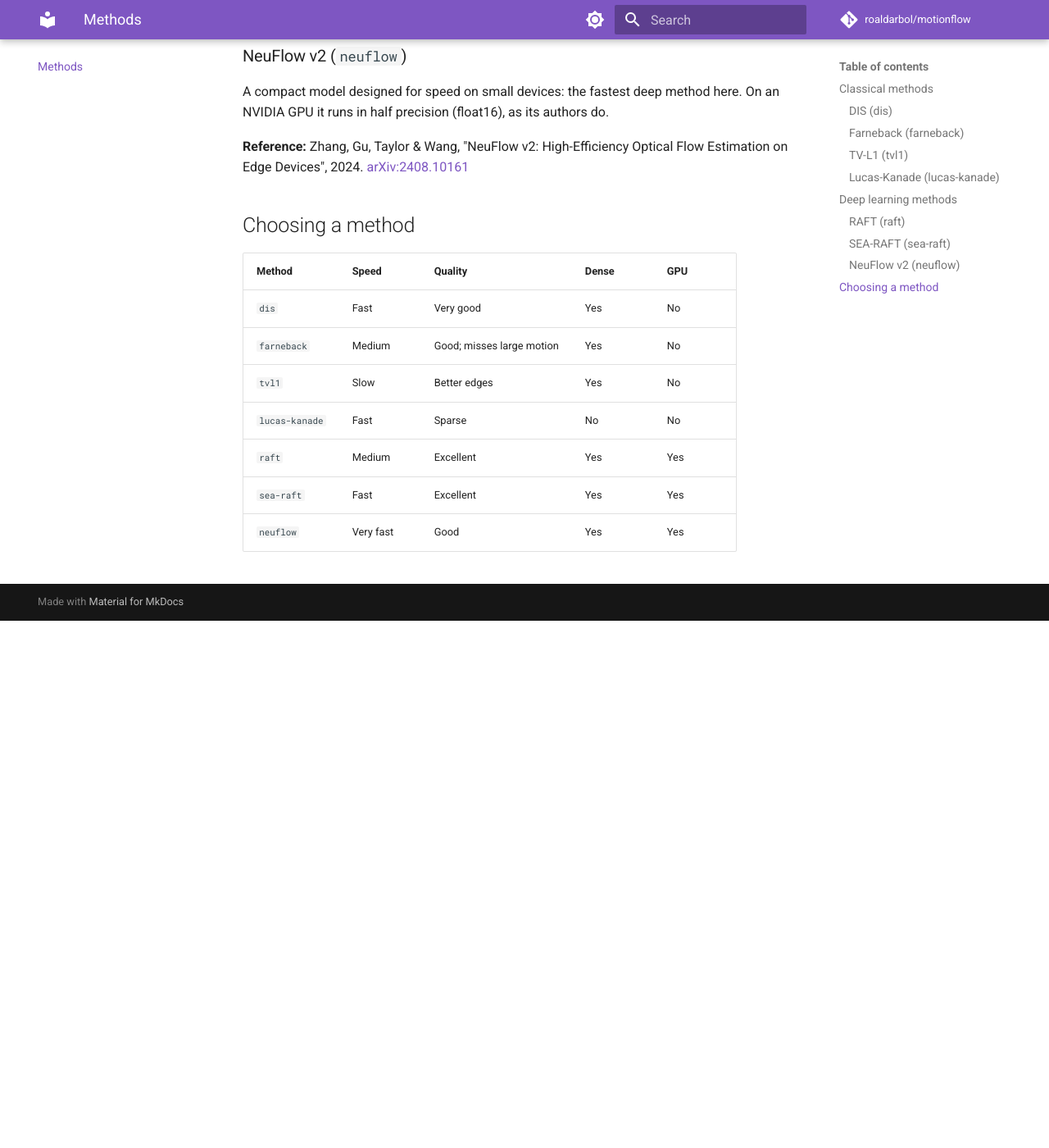
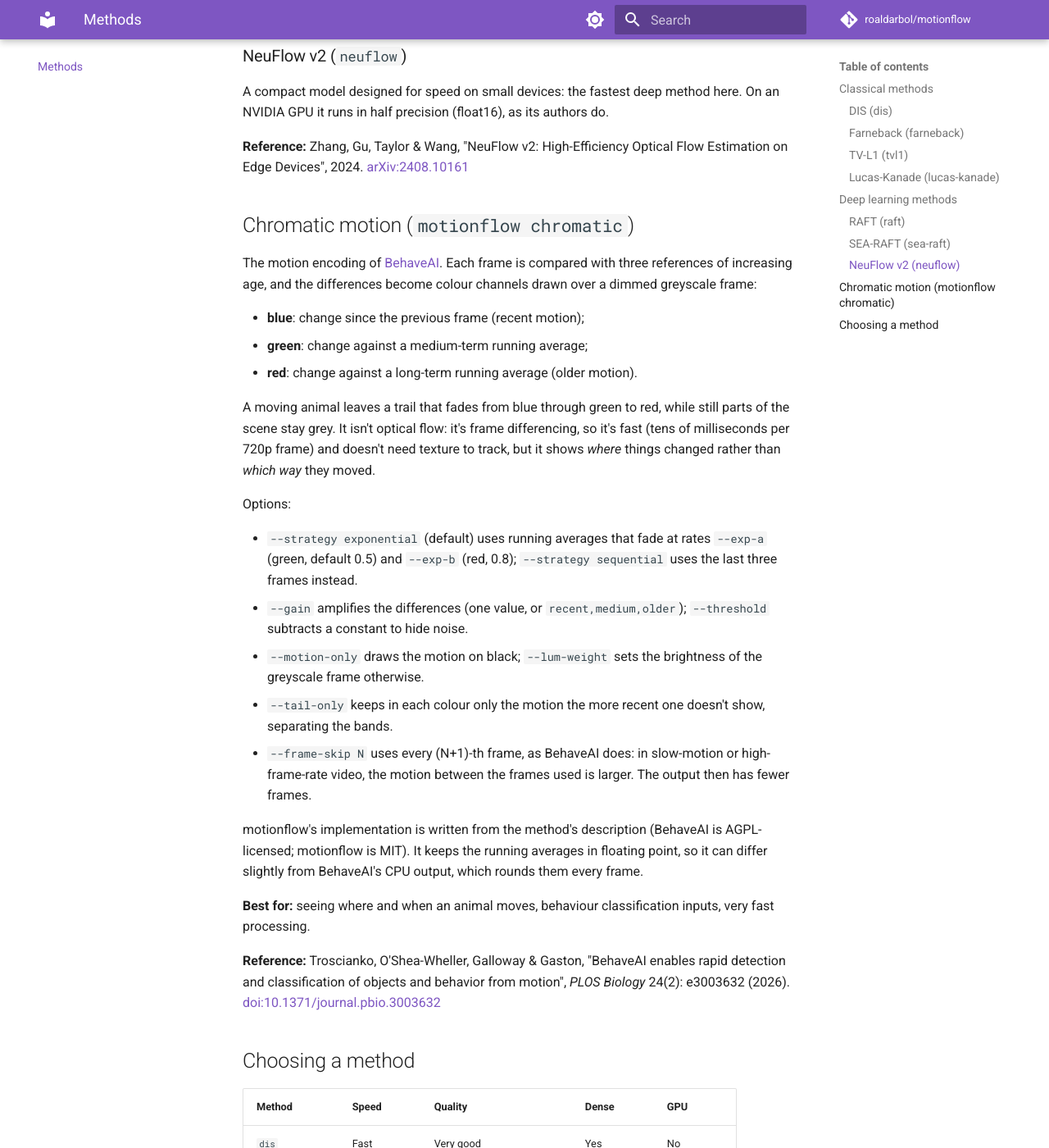
Before and after one commit to roaldarbol/motionflow, an MkDocs documentation site: the page built from docs/methods.md, in a window 1280 px wide and 1400 px high, scrolled down 2484 px. Shown: the whole window at 82% size. Built offline with MkDocs 1.6.1 and Material for MkDocs 9.7.7, drawn with Linux system fonts in a browser that asks for light colours; comment, search, counter and statistics services are not loaded; before the commit the page ends 3241 px from its top, so only the background shows below that.

Commit message:
Document chromatic motion: method guide, CLI options, citation (#21)
Co-Authored-By: Claude Opus 5.5 <noreply@anthropic.com>

```diff
--- a/README.md
+++ b/README.md
@@ -37,6 +37,9 @@ motionflow recording.mp4 --start 1:30 --end 2:30 --scale 0.5
 
 # Every video in a folder; results in another folder
 motionflow trials/ -o results/
+
+# BehaveAI's chromatic motion: recent movement blue, older green and red
+motionflow chromatic recording.mp4
 
 # Which methods can run here
 motionflow methods
--- a/docs/methods.md
+++ b/docs/methods.md
@@ -72,6 +72,30 @@ A compact model designed for speed on small devices: the fastest deep method her
 
 **Reference:** Zhang, Gu, Taylor & Wang, "NeuFlow v2: High-Efficiency Optical Flow Estimation on Edge Devices", 2024. [arXiv:2408.10161](https://arxiv.org/abs/2408.10161)
 
+## Chromatic motion (`motionflow chromatic`)
+
+The motion encoding of [BehaveAI](https://github.com/troscianko/BehaveAI). Each frame is compared with three references of increasing age, and the differences become colour channels drawn over a dimmed greyscale frame:
+
+- **blue**: change since the previous frame (recent motion);
+- **green**: change against a medium-term running average;
+- **red**: change against a long-term running average (older motion).
+
+A moving animal leaves a trail that fades from blue through green to red, while still parts of the scene stay grey. It isn't optical flow: it's frame differencing, so it's fast (tens of milliseconds per 720p frame) and doesn't need texture to track, but it shows *where* things changed rather than *which way* they moved.
+
+Options:
+
+- `--strategy exponential` (default) uses running averages that fade at rates `--exp-a` (green, default 0.5) and `--exp-b` (red, 0.8); `--strategy sequential` uses the last three frames instead.
+- `--gain` amplifies the differences (one value, or `recent,medium,older`); `--threshold` subtracts a constant to hide noise.
+- `--motion-only` draws the motion on black; `--lum-weight` sets the brightness of the greyscale frame otherwise.
+- `--tail-only` keeps in each colour only the motion the more recent one doesn't show, separating the bands.
+- `--frame-skip N` uses every (N+1)-th frame, as BehaveAI does: in slow-motion or high-frame-rate video, the motion between the frames used is larger. The output then has fewer frames.
+
+motionflow's implementation is written from the method's description (BehaveAI is AGPL-licensed; motionflow is MIT). It keeps the running averages in floating point, so it can differ slightly from BehaveAI's CPU output, which rounds them every frame.
+
+**Best for:** seeing where and when an animal moves, behaviour classification inputs, very fast processing.
+
+**Reference:** Troscianko, O'Shea-Wheller, Galloway & Gaston, "BehaveAI enables rapid detection and classification of objects and behavior from motion", *PLOS Biology* 24(2): e3003632 (2026). [doi:10.1371/journal.pbio.3003632](https://doi.org/10.1371/journal.pbio.3003632)
+
 ## Choosing a method
 
 | Method | Speed | Quality | Dense | GPU |
--- a/docs/reference.md
+++ b/docs/reference.md
@@ -9,6 +9,12 @@
 ::: motionflow.flow.FlowRenderer
 
 ::: motionflow.flow.measure_motion
+
+## `motionflow.chromatic`
+
+::: motionflow.chromatic.chromatic
+
+::: motionflow.chromatic.ChromaticMotion
 
 ## `motionflow.pipeline`
 
```
Also changed, not shown: CHANGELOG.md (+1 -0 lines), docs/api.md (+6 -0 lines), docs/cli.md (+23 -0 lines), docs/index.md (+1 -0 lines).
